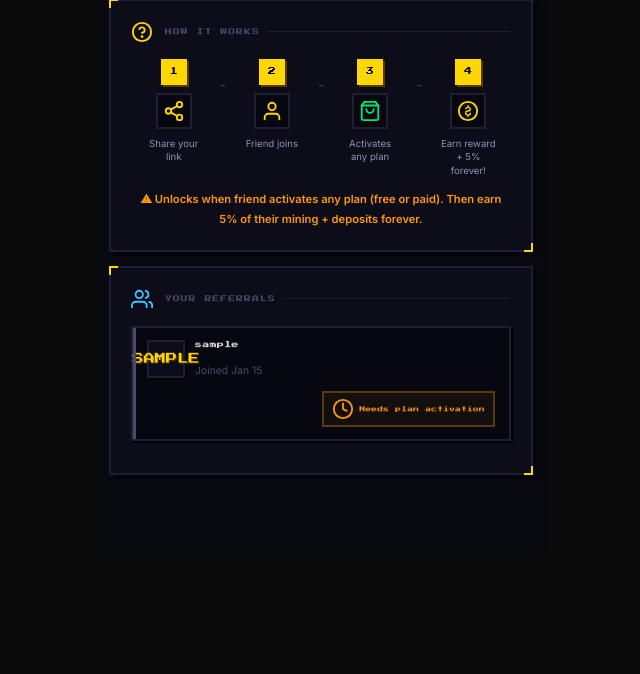
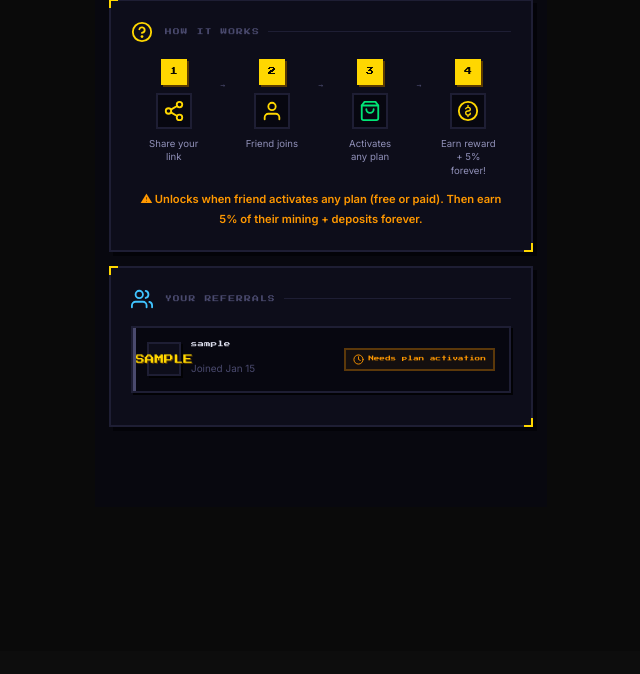
Before and after one commit to isaacmanual3-rgb/mibot, a Flask app: template templates/referrals.html in a window 1280 px wide. Shown: the part 852-1526 px from the top of the page, without its empty margins (319-959 px from the left). After the commit the page ends 1279 px from the top, so only its background shows below. Run offline with Flask 3, Linux system fonts and the light colour scheme; the template is opened without the code that fills it: most values are stand-ins (such as "Sample title", 1, 10 or a date in 2020); some libraries are stand-ins or nearby versions.

Commit message:
Add files via upload

```diff
--- a/templates/referrals.html
+++ b/templates/referrals.html
@@ -333,8 +333,7 @@
   background: var(--surface3);
   border: 2px solid var(--border);
   box-shadow: 2px 2px 0 0 #020205;
-  display: flex; align-items: flex-start; gap: 10px;
-  flex-wrap: wrap;
+  display: flex; align-items: center; gap: 10px;
   padding: 12px 14px;
   position: relative;
 }
@@ -346,12 +345,12 @@
 
 .rf-avatar {
   flex-shrink: 0;
-  width: 38px; height: 38px;
+  width: 34px; height: 34px;
   background: var(--surface);
   border: 2px solid var(--border);
   box-shadow: 2px 2px 0 0 #020205;
   display: flex; align-items: center; justify-content: center;
-  font-family: var(--font-px); font-size: 0.7rem;
+  font-family: var(--font-px); font-size: 0.6rem;
   color: var(--gold);
   text-shadow: 1px 1px 0 var(--gold-dark);
 }
@@ -361,29 +360,30 @@
   color: var(--green); text-shadow: none;
 }
 
-.rf-item-body { flex: 1 1 120px; min-width: 0; }
+.rf-item-body { flex: 1 1 auto; min-width: 0; }
 .rf-item-name {
   display: block; font-family: var(--font-px);
-  font-size: 0.44rem; color: var(--text);
-  letter-spacing: 0.04em; margin-bottom: 5px;
+  font-size: 0.4rem; color: var(--text);
+  letter-spacing: 0.03em; margin-bottom: 4px;
   overflow: hidden; text-overflow: ellipsis; white-space: nowrap;
 }
-.rf-item-date { font-size: 0.65rem; color: var(--muted); }
+.rf-item-date { font-size: 0.62rem; color: var(--muted); }
 
-/* Zona de estado: si no cabe al lado, baja a una fila completa */
+/* Zona de estado a la derecha, tamaño compacto y fijo */
 .rf-item-status {
-  flex: 0 0 auto; margin-left: auto;
-  display: flex; flex-direction: column; align-items: flex-end; gap: 5px;
+  flex-shrink: 0;
+  display: flex; flex-direction: column; align-items: flex-end; gap: 4px;
+  text-align: right;
 }
 
 .rf-badge {
-  max-width: 100%;
-  font-family: var(--font-px); font-size: 0.36rem;
-  letter-spacing: 0.04em; padding: 5px 8px;
-  border: 2px solid; display: inline-flex; align-items: center; gap: 5px;
-  white-space: normal; text-align: right; line-height: 1.25;
+  font-family: var(--font-px); font-size: 0.34rem;
+  letter-spacing: 0.03em; padding: 4px 7px;
+  border: 2px solid; display: inline-flex; align-items: center; gap: 4px;
+  white-space: nowrap; line-height: 1.2;
 }
-.rf-badge .px-icon { flex-shrink: 0; }
+.rf-badge .px-icon { flex-shrink: 0; width: 11px; height: 11px; }
+.rf-badge .px-icon svg { width: 11px; height: 11px; }
 .rf-badge.validated {
   color: var(--green); border-color: rgba(0,230,118,0.35);
   background: rgba(0,230,118,0.06);
```
Also changed, not shown: templates/wallet.html (+6 -3 lines).
